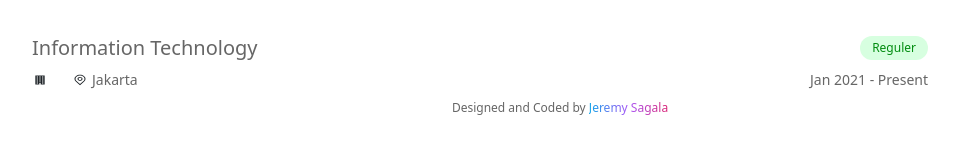
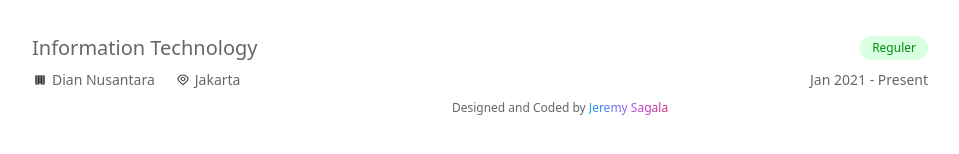
Before and after one commit to zensless/myProfile, a React (Create React App) app: page /about in a window 1280 px wide. Shown: the part 680-834 px from the top of the page, without its empty margins (160-1119 px from the left). Built offline with nearby package versions, Linux system fonts and the light colour scheme.

Commit message:
Update Details.js

```diff
--- a/src/Details.js
+++ b/src/Details.js
@@ -57,7 +57,7 @@ export const workDetails = [{
 // Enter your Education Details here
 export const eduDetails = [{
   Position: "Information Technology",
-  University: "Dian Nusantara",
+  Company: "Dian Nusantara",
   Location: "Jakarta",
   Type: "Reguler",
   Duration: "Jan 2021 - Present",
```
